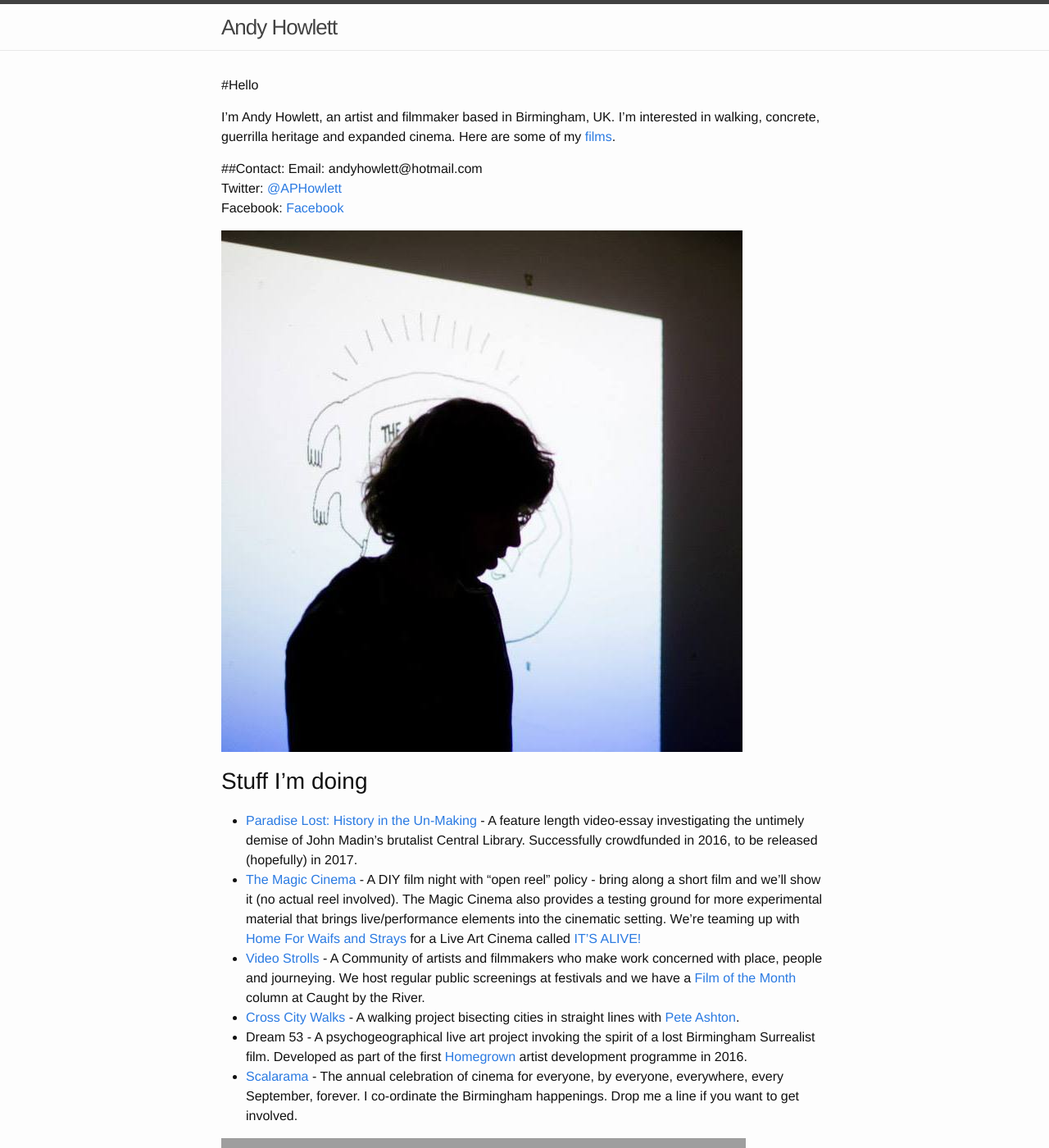
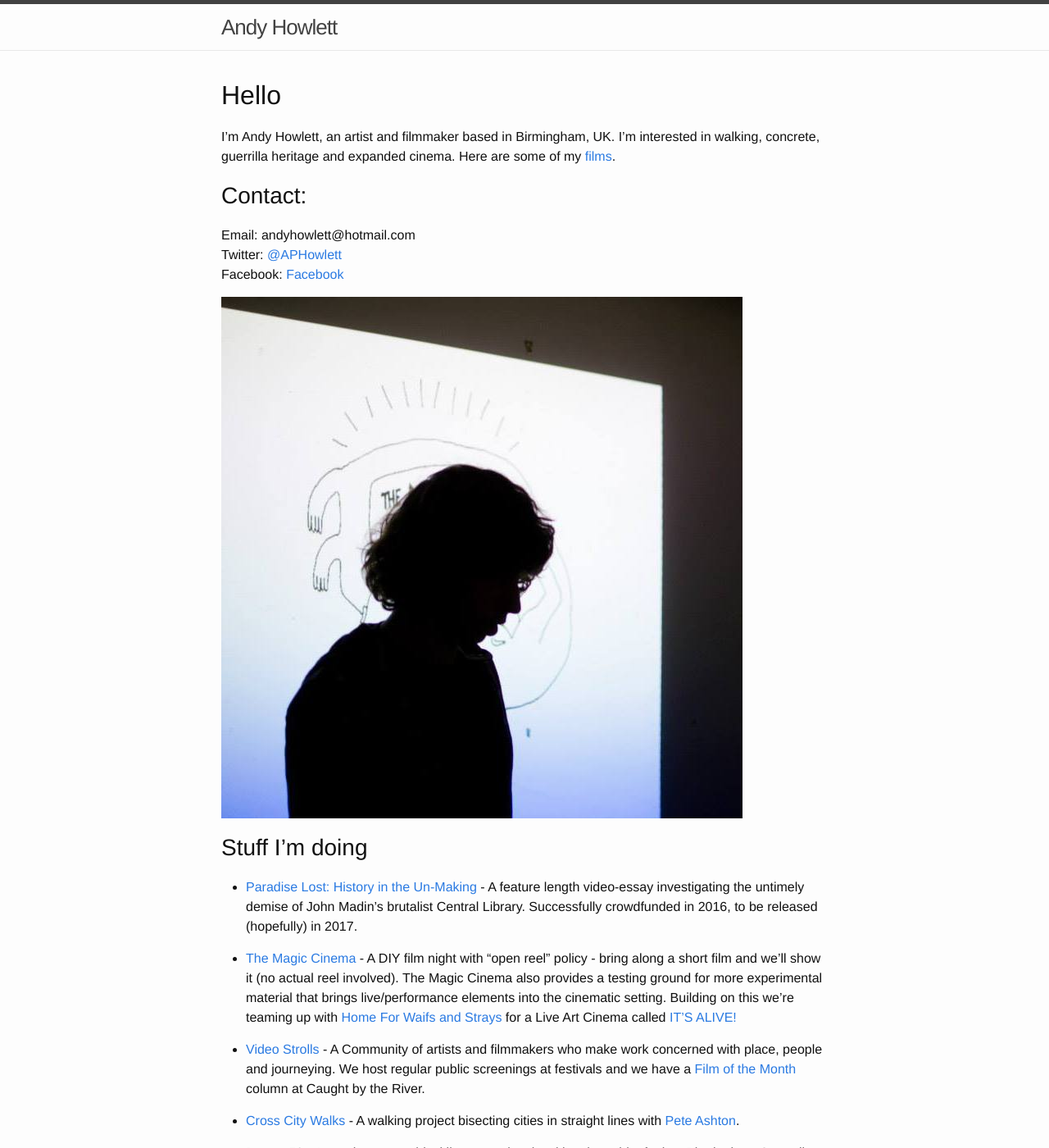
Before and after one commit to andyhowlettt/website, a Jekyll site: the page built from index.md, in a window 1280 px wide and 1400 px high. Shown: the whole window at 82% size. Built offline with Jekyll 4.4.1, drawn with Linux system fonts in a browser that asks for light colours; grey boxes are pictures that could not be loaded.

Commit message:
Success!

```diff
--- a/index.md
+++ b/index.md
@@ -3,11 +3,11 @@ layout: homepage
 title: Home
 permalink: /
 ---
-#Hello
+# Hello
 
 I'm Andy Howlett, an artist and filmmaker based in Birmingham, UK. I'm interested in walking, concrete, guerrilla heritage and expanded cinema. Here are some of my [films](https://vimeo.com/channels/andyhowlett).
 
-##Contact:
+## Contact:
 Email: andyhowlett@hotmail.com
 Twitter: [@APHowlett](https://twitter.com/aphowlett)
 Facebook: [Facebook](https://www.facebook.com/andy.howlett.5)
@@ -17,12 +17,16 @@ Facebook: [Facebook](https://www.facebook.com/andy.howlett.5)
 ## Stuff I'm doing
 
 - [Paradise Lost: History in the Un-Making](https://www.indiegogo.com/projects/paradise-lost-history-in-the-un-making-architecture) - A feature length video-essay investigating the untimely demise of John Madin's brutalist Central Library. Successfully crowdfunded in 2016, to be released (hopefully) in 2017.
-- [The Magic Cinema](https://en-gb.facebook.com/themagiccinema/)  - A DIY film night with "open reel" policy - bring along a short film and we'll show it (no actual reel involved). The Magic Cinema also provides a testing ground for more experimental material that brings live/performance elements into the cinematic setting.
-We're teaming up with [Home For Waifs and Strays](http://hfwas.co.uk/) for a Live Art Cinema called [IT'S ALIVE!](http://hfwas.co.uk/?p=3694)
+
+- [The Magic Cinema](https://en-gb.facebook.com/themagiccinema/)  - A DIY film night with "open reel" policy - bring along a short film and we'll show it (no actual reel involved). The Magic Cinema also provides a testing ground for more experimental material that brings live/performance elements into the cinematic setting. Building on this we're teaming up with [Home For Waifs and Strays](http://hfwas.co.uk/) for a Live Art Cinema called [IT'S ALIVE!](http://hfwas.co.uk/?p=3694)
+
 - [Video Strolls](http://videostrolls.com) - A Community of artists and filmmakers who make work concerned with place, people and journeying. We host regular public screenings at festivals and we have a [Film of the Month](http://www.caughtbytheriver.net/category/videostrolls/) column at Caught by the River.
+
 - [Cross City Walks](http://xcw.org.uk) - A walking project bisecting cities in straight lines with [Pete Ashton](http://peteashton.com/).
+
 - Dream 53 - A psychogeographical live art project invoking the spirit of a lost Birmingham Surrealist film. Developed as part of the first [Homegrown](http://hfwas.co.uk/?page_id=3237) artist development programme in 2016.
+
 - [Scalarama](https://sites.google.com/site/scalarama/) - The annual celebration of cinema for everyone, by everyone, everywhere, every September, forever. I co-ordinate the Birmingham happenings. Drop me a line if you want to get involved.
 
 <iframe src="https://player.vimeo.com/video/140859784?title=0&byline=0&portrait=0" width="640" height="360" frameborder="0" webkitallowfullscreen mozallowfullscreen allowfullscreen></iframe>
-#Bye
+# Bye
```
